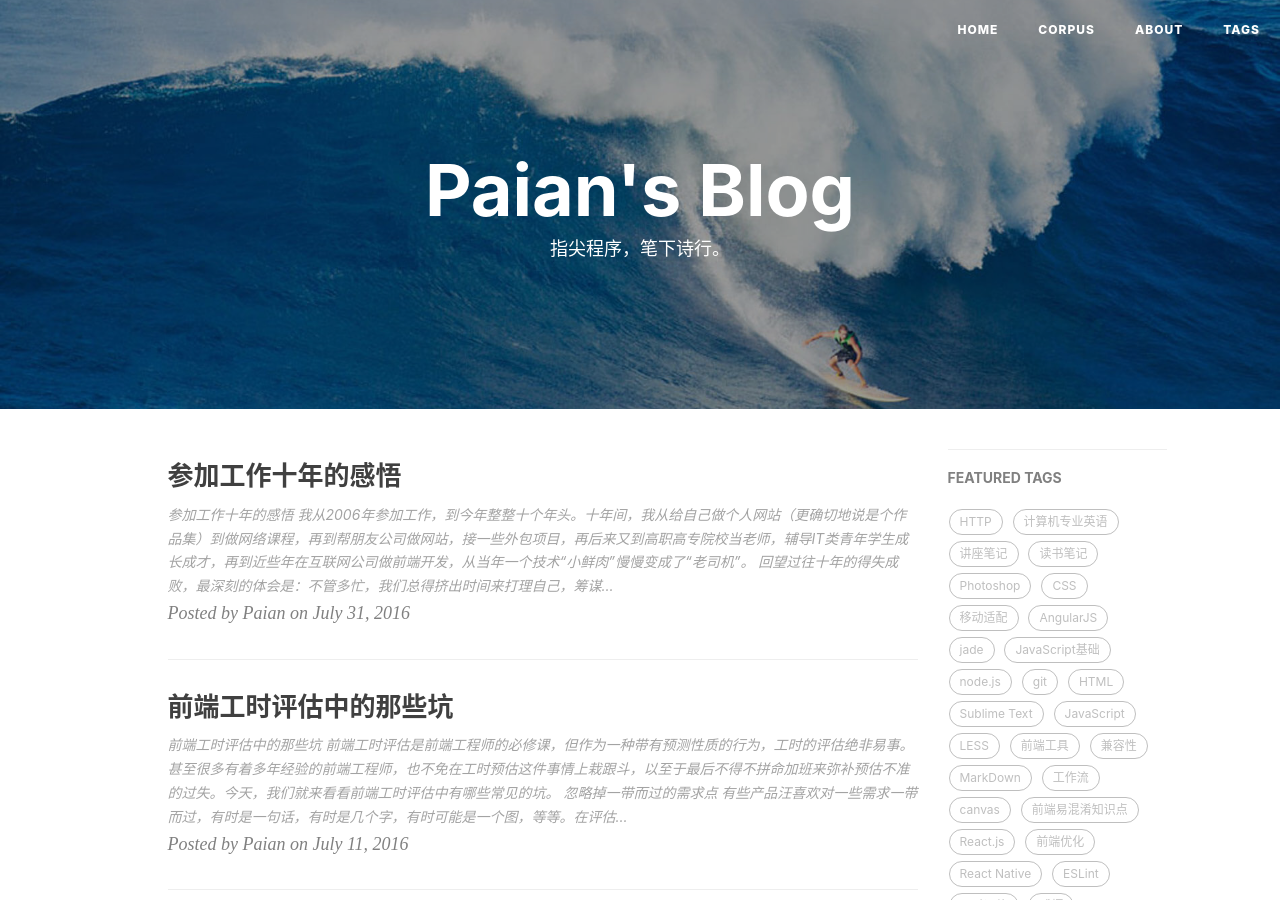
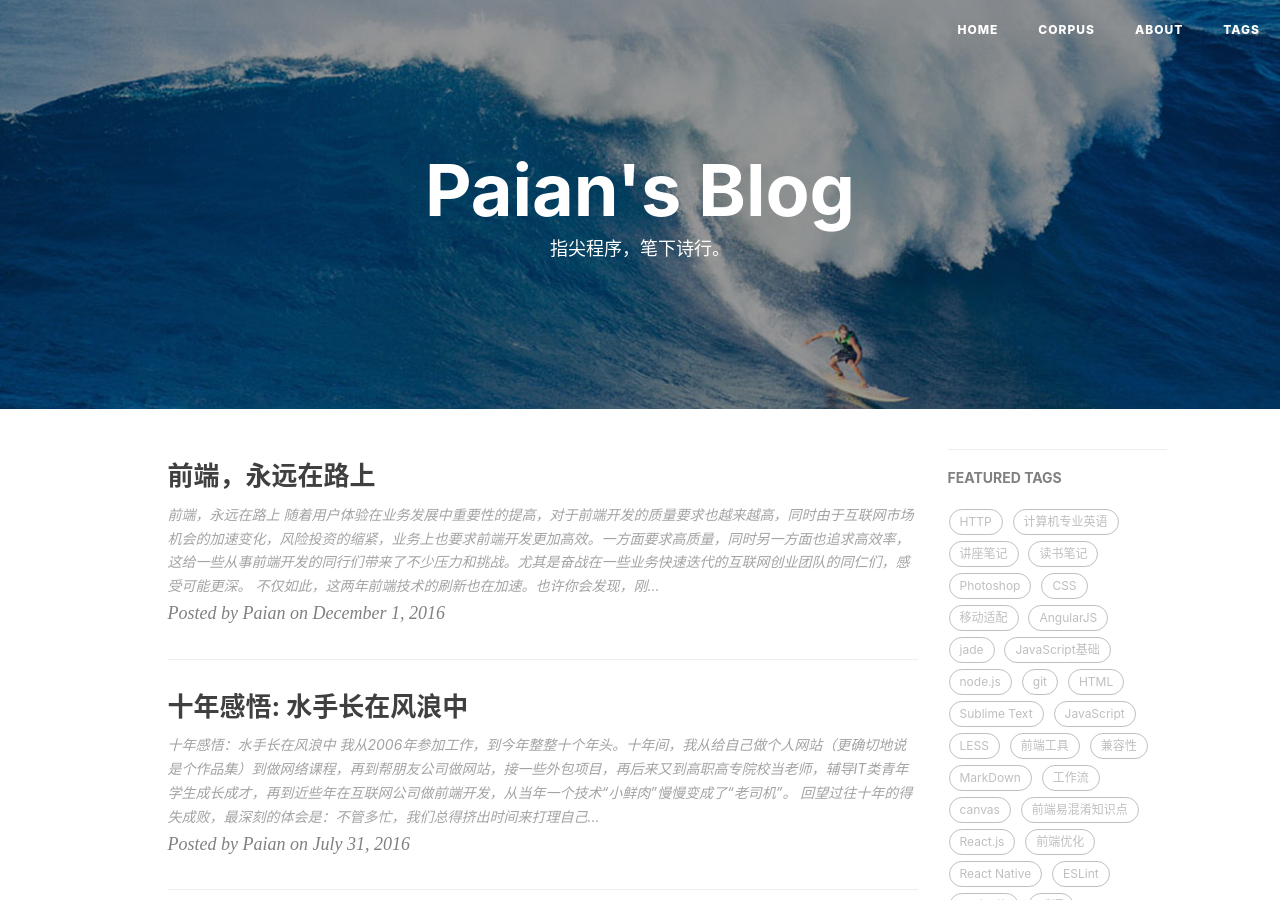
Before and after one commit to mobilesite/mobilesite.github.io, a Jekyll site: the page built from index.html, in a window 1280 px wide and 900 px high. Built offline with Jekyll 4.4.1, drawn with Linux system fonts in a browser that asks for light colours; nearby versions of some CDN libraries; the list of posts is cut into pages by our own code; comment, search, counter and statistics services are not loaded; some of the changed lines change nothing that is shown; some of the changed text lies outside the part shown.

Commit message:
'update'

```diff
--- a/_posts/2016-07-31-shinianganwu.md
+++ b/_posts/2016-07-31-shinianganwu.md
@@ -1,6 +1,6 @@
 ---
 layout:     post
-title:      "参加工作十年的感悟"
+title:      "十年感悟: 水手长在风浪中"
 subtitle:   ""
 date:       2016-07-31 22:11:06
 author:     "Paian"
@@ -9,7 +9,7 @@ tags:
     - 感悟
 ---
 
-## 参加工作十年的感悟
+## 十年感悟：水手长在风浪中
 
 我从2006年参加工作，到今年整整十个年头。十年间，我从给自己做个人网站（更确切地说是个作品集）到做网络课程，再到帮朋友公司做网站，接一些外包项目，再后来又到高职高专院校当老师，辅导IT类青年学生成长成才，再到近些年在互联网公司做前端开发，从当年一个技术“小鲜肉”慢慢变成了“老司机”。
 
@@ -27,9 +27,9 @@ tags:
 
 一方面，尽早弄清楚自己想要什么，努力去追逐。不要囿于旁人的价值判断，他们又不是你，成长环境、兴趣爱好都不一样，通常没有人比你自己更懂你的需要。你想要，不违法，不缺德，就大胆去追吧！不要等到随波逐流走出很远后才发现原来自己想要的在别处，此时再去折返，则几近推到重来，前功尽弃不说，还错失了许多时间！另一方面，不管经验丰富也好，阅历尚浅也罢，有想法大胆说出来，不要畏惧别人的看法和批评，不去挨一挨批评，永远不知道自己的想法有多不对，也永远不知道自己的见解有多独到。努力让自己在团队中感觉自在，能自由地发表意见，最好能够更多地被采纳，那是你存在价值的体现。
 
-### 关于故乡——远走是一种无奈
+### 关于故乡——远走是因为有梦
 
-少年开始在外求学，成年在外工作。每隔几年就换一个地方，哪里是家，哪里是故乡，其实是有点模糊的。尽管如此，背井离乡的日子，我依然体会到：它乡有风景，它乡有需要的工作机会，它乡可以有安身之所，但父母却往往不能习惯它乡的生活。于是，远走它乡的日子里，你需要父母的时候，他们在远方，他们需要你的时候，你也在远方！
+少年开始在外求学，成年在外工作。每隔几年就换一个地方，哪里是家，哪里是故乡，其实是有点模糊的。尽管如此，背井离乡的日子，我依然体会到：它乡有风景，它乡有需要的工作机会，它乡可以有安身之所，但父母却往往不能习惯它乡的生活。于是，远走它乡的日子里，你需要父母的时候，他们在远方，他们需要你的时候，你也在远方！这是梦想的代价。人生一世，总得有所求，也有所缺憾。
 
 ### 直面困难——水手长在风浪中
 
--- /dev/null
+++ b/_posts/2016-12-01-ontheroad.md
@@ -0,0 +1,112 @@
+---
+layout:     post
+title:      "前端，永远在路上"
+subtitle:   ""
+date:       2016-12-01 23:32:16
+author:     "Paian"
+catalog: true
+tags:
+    - 感悟
+---
+
+## 前端，永远在路上
+
+随着用户体验在业务发展中重要性的提高，对于前端开发的质量要求也越来越高，同时由于互联网市场机会的加速变化，风险投资的缩紧，业务上也要求前端开发更加高效。一方面要求高质量，同时另一方面也追求高效率，这给一些从事前端开发的同行们带来了不少压力和挑战。尤其是奋战在一些业务快速迭代的互联网创业团队的同仁们，感受可能更深。
+
+不仅如此，这两年前端技术的刷新也在加速。也许你会发现，刚学会了grunt，gulp又出来了；gulp用了没多久，webpack已大行其道；webpack上手了，又有人开始宣传rollup了！打包工具推陈出新，是前端技术日新月异的一个缩影。
+
+在高质量、高效率、技术快速更新这三方面作用力的挤压之下，我们不禁要问，前端工程师的路究竟该怎么走呢？
+
+这是个很大的问题，大到难以作出恰当的回答。毕竟，未来如何，谁能拍着胸脯说我一定知道？这又是一个必须要回答的问题，因为不少圈内人，都不同程度的正面对着它。下面，我就选取其中隐含的几个有代表性的问题，逐一进行分析。
+
+### 一、高质量、高效率的要求有错吗？
+
+要在快速变化的市场形势下抓住机会，效率跟不上肯定不行。互联网步调就是比不少行业要快，没办法。家家有本难念的经，互联网就有节奏快这本经。试想，团队的业务跟不上市场的节奏，你身在这个团队能有多大的发展？（当然，这里说的效率，与一些创业团队因为始终找不到出口而盲目地变幻业务方向的现象，是两个完全不同的意思。）
+
+那质量呢？总体上来说，你的产品质量太差肯定也不行。不过，在质量的要求上，不同类别、不同市场环境下的应该有所分别。比如，像涉及支付、理财这样的金融类产品或环节，必须要保证高质量，否则难以给用户安全感；市场上有几个同类竞品的产品，质量好坏也显然会影响其市场竞争力，差的很可能要被淘汰，所以质量也非常重要；处于试错阶段的产品，则更多地要从总体上把控好质量，至于次要流程的、细枝末节的小问题，并不必那么苛求，不然容易耗掉团队的热情，也会拖慢步调。
+
+### 二、有必要不断去追那些新技术吗？
+
+这个问题至少可以从以下两方面来进行考虑：
+
+首先，需要试着观察和研判技术的发展大势，如果某项技术是大势所趋，那你一定要学，不然势必落伍。对于有多款同类技术的，则时间允许的情况下尽量了解其中一款。
+
+ECMAScript 6要不要学？流行框架的用法要不要去了解？当然要，这是大势所趋。流行框架都去学一遍吗，当然不用。
+
+预编译器要不要用？业内多数团队在用，这是不争的事实。既然如此，再纠结也没太多必要，上手用吧。
+
+你若纠结于学react还是学vue.js，我觉得其实两者其实有很多共通之处的，了解其中一个的话，即便过几个月要迁移到另一个上去，也是比较容易上手的。
+
+你若纠结于用grunt还是gulp，我觉得完全无所谓，它们的区别不那么重要。
+
+webpack目前看起来虽然强大，但照打包工具的更新速度以及webpack配置的难用程度，预测终究不会火太长的时间的。
+
+那rollup要不要去学？简单关注下可以，深入就大可不必。该有的功能webpack都有，rollup推崇的tree shaking技术webpack 2也支持，更何况rollup现在的生态圈还没起来。
+
+react native等相关通向native的技术是不是要学，我觉得需要了解，搞不好这代表的是一种方向。但对于多数团队而言，暂时没那么紧迫。
+
+其次，需要结合自身的业务场景来考虑，如果某项新技术能给你的业务带来质量或效率上的明显价值，那你一定得重点关注它。
+
+我们为什么要学新技术？主要不就是因为它所带来的好处吗？而给业务上带来的好处是团队最欢迎的。所以，要学就优先学能直接给业务带来好处的。
+
+你可能会担心，这个技术在当前业务中自然是有用，但若过阵子到了别的公司又用不到了，不就白学了吗？我只能说，你连现在都不顾，却为何要去顾那不知会用到什么的未来？
+
+### 三、夯实基础与追新技术之间怎么权衡？
+
+一方面，扎实的基础有利于对新技术的学习和快速掌握。但另一方面，夯实基础和追新技术确实在时间安排上会造成一定的矛盾，尤其是对于一些初级、中级工程师们。即便是高级工程师，也难免有这两方面的冲突，毕竟，没有哪所大学系统地教前端开发的。相信一个前端工程师刚入行的数年时间里，都必须一边追新技术，一边夯实基础。
+
+两相比较，我认为夯实基础对于一个工程师的长期发展更重要些。基础不牢靠，高级工具背后的原理你可能理解不了，出bug了你也可能不知道如何修复。
+
+基础越不扎实的时候，时间要越往夯实基础上倾斜，而随着基础越来越牢固，时间上逐步往追新技术上做偏移。
+
+
+### 四、即便经过上述的筛选，我依然觉得要学的东西太多，忙不过来，怎么办？
+
+关于这个问题，有个故事：
+
+一天，一个时间管理专家现场做了个演示，给学生们留下一生难以磨灭的印象。他取出一个瓶子，把一堆拳头大小的石块逐一放入。待石块高出瓶口，他问大家：“瓶子满了吗？”学生们都说：“满了”。他接着把一些小砾石倒了进去，又问：“现在瓶子满了吗？”这回有学生说：“可能还没有”。后来，专家又把一些沙子和水陆续填了进去。最后，他总结说：“这个例子告诉我们：如果你不是先放大石块，那你就再也不能把它放进瓶子里。”
+那么，当你要学的东西多得学不过来的时候，是不是也应该优先处理“大石头”呢？是的，先抓住重要的，暂且把次要的搁置，才是你在千头万绪的时间安排中得以解脱出来的正确方法。
+
+另外，你同时也得好好反思一下，所在团队的业务是不是确实太忙了。也许是你的能力达不到，也许是这个业务方向有问题。作为前端工程师，的确也需要对于业务方向是否靠谱有一定的判断力，要不然真难免上错车、走错路，影响职业成长。
+
+### 五、团队对于质量要求很严格，感觉压力山大，如何是好？
+
+我知道你可能担心考核之类的，不过，既然要求如此，再多的担心也只会增加无畏的负担。胆大心细，放手去做就好。相信有眼光的团队会更看到你的价值，而不仅仅是盯着你的错误。至于紧盯着你的错误牢牢不放的团队，即便离开又何需留恋？当然，前提是你的错误不是因为自身的不负责所导致的。
+
+1、要想少出一些质量问题，就得坚持比较科学的开发流程。
+
+以下几点，你可以重点关注：
+
+务必把需求弄清楚。
+
+认真读需求说明书，参加需求评审会，多从业务角度对需求的合理性进行思考，对有疑问的点多与产品经理进行探讨和确认。
+
+
+自己试着写写用例，认真参加用例评审。
+多推敲自己程序的设计，尽量考虑周全，并进行方案评审。
+重要修改、关键性逻辑找人进行代码review。
+完整地进行测试，并利用团队的测试力量，记得“智者千虑必有一失”。
+
+所谓bug, 往往就是一个个的意料之外。你不测试的地方，往往就是bug藏身的地方。
+
+及时总结常见的设计漏洞、bug及兼容性问题。
+
+2、同时警惕因太在意犯错而束缚了手脚，得不偿失。
+
+严防出现bug有时容易让人不敢放开手脚。这种负面的影响往往隐藏得比较深，不易察觉，但其实对团队创造活力的危害还是挺大的。
+
+几年前，曾读到过我国完成地球“三极”科学考察第一人高登义老先生的一篇演讲文章，述及他自己曾先后两次写下题为《留不住斜阳》的诗，第一次是在1988年南极极地号考察船已被浮冰阻挡六天不能前进的时候，第二次是1998年徒步穿越雅鲁藏布大峡谷过程中一个分队失去联系直至第三天早上仍依然音讯全无的时候。有一首的内容是这样的：
+
+山依旧，乾坤回转，今又遇斜阳。
+多少分秒，多少时日，尽在盼铃响。
+水依旧，时光流逝，愁绪望斜阳；
+多少期待，多少盼望，逐浪随风扬。
+风依旧，时不复返，无奈问斜阳；
+几番担忧，几番思念，此情怎能忘。
+雨依旧，雪山阻挡，留不住斜阳；
+几番惆怅，几番嗟叹，回首雾茫茫。
+
+时隔多年，其中透出的那种前途未卜境遇下的无奈、担忧、渴望以及遭遇这样的境况之后继续重新出发的勇气，让我至今难忘。他在1988年没有止步，1998也没有止步，他先后参加和组织了青藏高原、南极、北极和西太平洋科学考察40余次。
+其实，不管是前端开发还是科考探险，抑或是我们的人生，本质上都是一方面需要严谨，一方面又需要面对风险的勇气和自信的。如此才能更加洒脱自如，也更有创造力。
+
+确实，前端工程师的肩上的担子似乎越来越重了。始终怀着在路上的心态，不断地接受挑战，敢于重新出发，才会将我们不断带向远方。“这是最好的时代，这是最坏的时代”。
```
